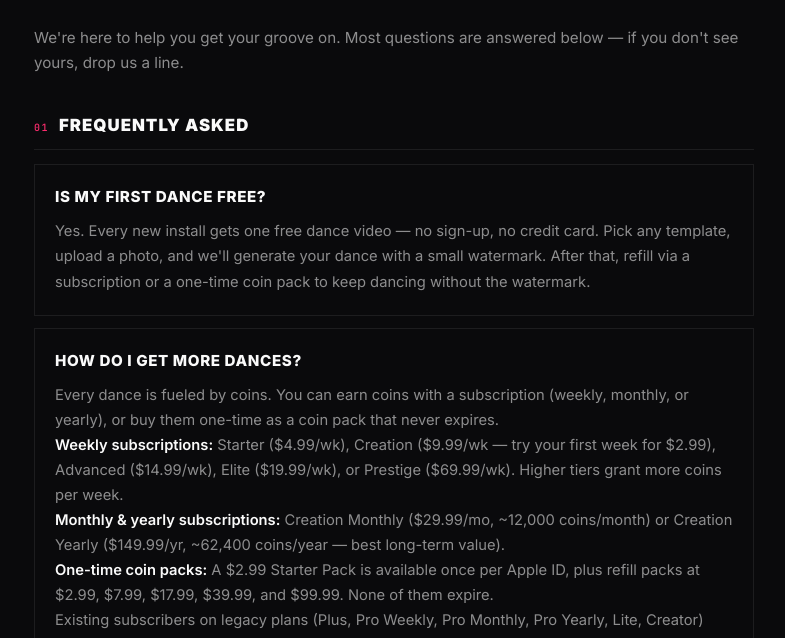
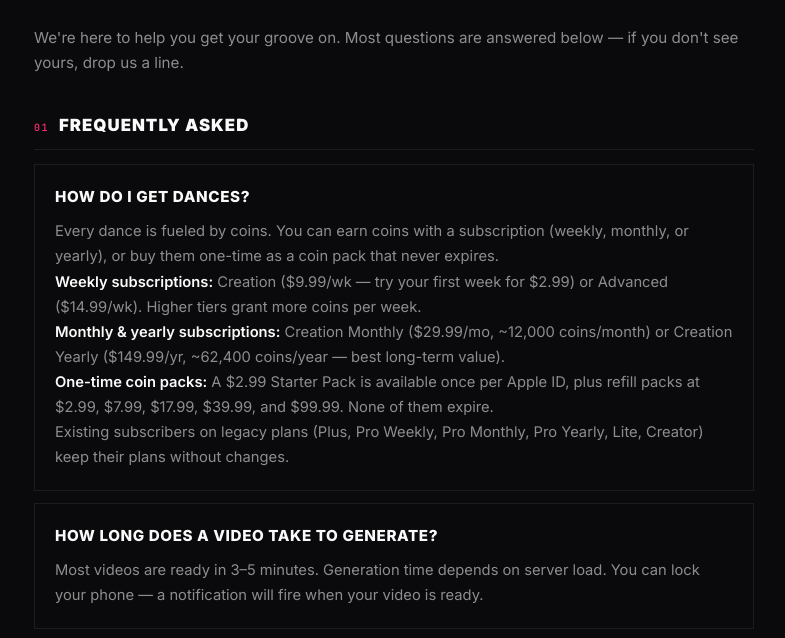
Before and after one commit to jrl8085/danceify-site, a plain HTML site: page support.html in a window 1280 px wide. Shown: the part 160-798 px from the top of the page, without its empty margins (246-1031 px from the left). Drawn offline with Linux system fonts and the light colour scheme.

Commit message:
v5.8 site update: remove free-first-dance messaging
The free generation is being removed in v5.8 to fix a monetization
regression (0 purchases across 7 days despite 40 paywall CTA taps).
Strip "1 free dance" / "first dance free" from all user-facing surfaces:
index hero, support FAQ, App Store listing description + review notes,
Custom Product Page variants.

Co-Authored-By: Claude Opus 4.7 (1M context) <noreply@anthropic.com>

```diff
--- a/support.html
+++ b/support.html
@@ -29,14 +29,9 @@
   <h2 data-num="01">Frequently Asked</h2>
 
   <div class="card">
-    <h3>Is my first dance free?</h3>
-    <p>Yes. Every new install gets one free dance video — no sign-up, no credit card. Pick any template, upload a photo, and we'll generate your dance with a small watermark. After that, refill via a subscription or a one-time coin pack to keep dancing without the watermark.</p>
-  </div>
-
-  <div class="card">
-    <h3>How do I get more dances?</h3>
+    <h3>How do I get dances?</h3>
     <p>Every dance is fueled by coins. You can earn coins with a subscription (weekly, monthly, or yearly), or buy them one-time as a coin pack that never expires.</p>
-    <p><strong>Weekly subscriptions:</strong> Starter ($4.99/wk), Creation ($9.99/wk — try your first week for $2.99), Advanced ($14.99/wk), Elite ($19.99/wk), or Prestige ($69.99/wk). Higher tiers grant more coins per week.</p>
+    <p><strong>Weekly subscriptions:</strong> Creation ($9.99/wk — try your first week for $2.99) or Advanced ($14.99/wk). Higher tiers grant more coins per week.</p>
     <p><strong>Monthly &amp; yearly subscriptions:</strong> Creation Monthly ($29.99/mo, ~12,000 coins/month) or Creation Yearly ($149.99/yr, ~62,400 coins/year — best long-term value).</p>
     <p><strong>One-time coin packs:</strong> A $2.99 Starter Pack is available once per Apple ID, plus refill packs at $2.99, $7.99, $17.99, $39.99, and $99.99. None of them expire.</p>
     <p>Existing subscribers on legacy plans (Plus, Pro Weekly, Pro Monthly, Pro Yearly, Lite, Creator) keep their plans without changes.</p>
```
Also changed, not shown: index.html (+1 -1 lines), 2 other files.
